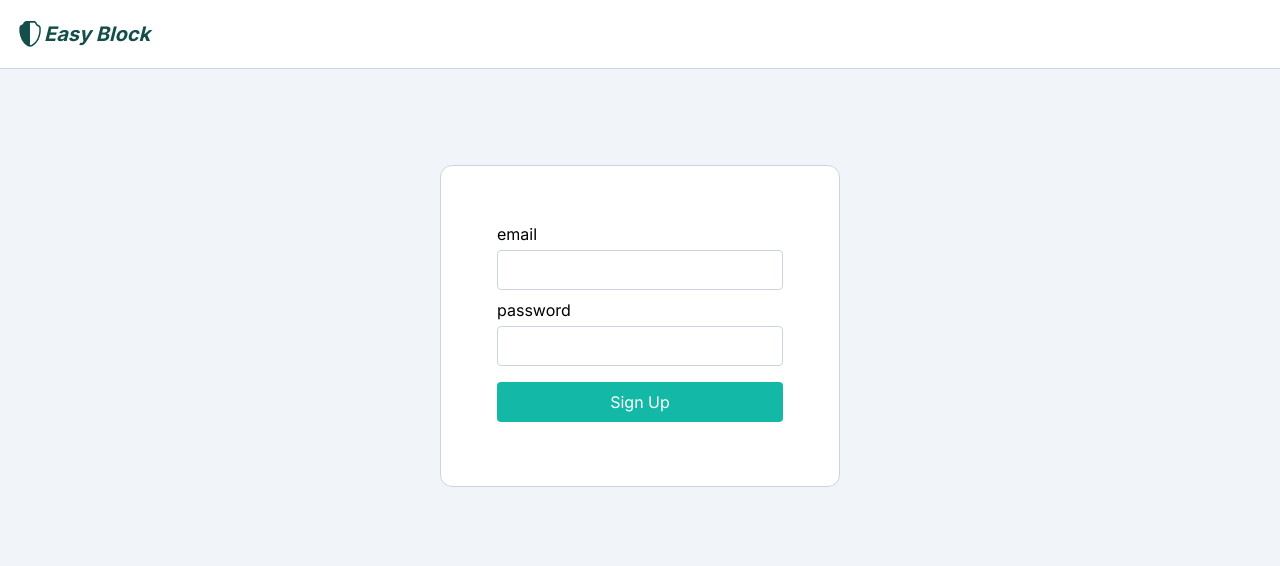
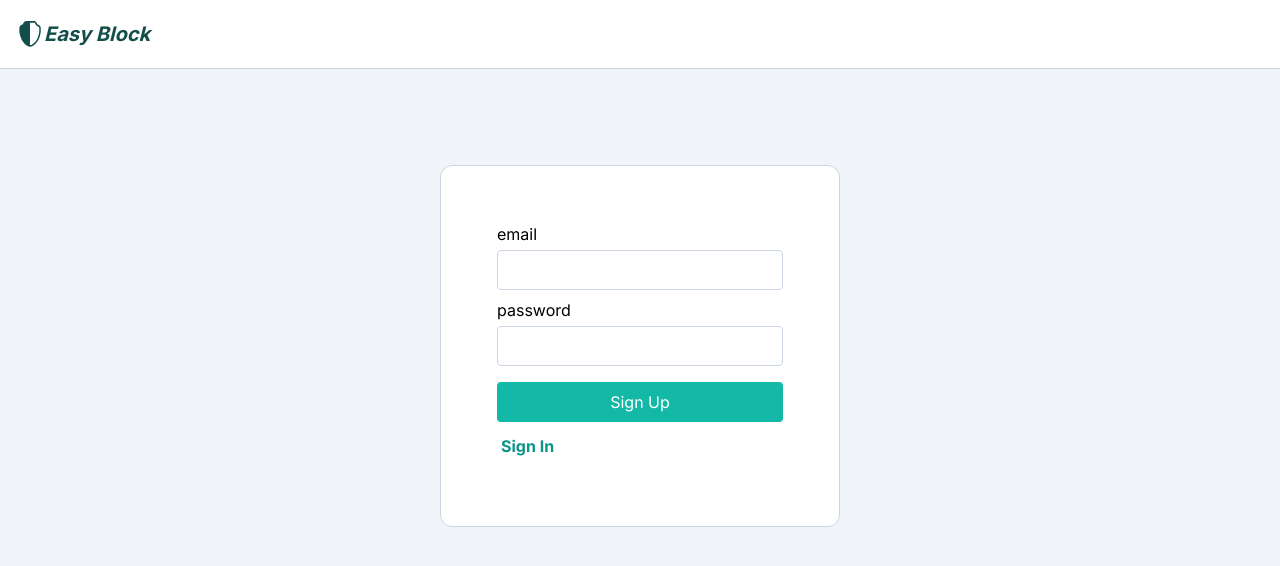
Before and after one commit to Viacheslav-ua/block-list-client, a Next.js app: page /sign-up in a window 1280 px wide. Shown: the top 566 px of the page. Built offline with nearby package versions, Linux system fonts and the light colour scheme.

Commit message:
realisation the sign up feature

```diff
--- a/package.json
+++ b/package.json
@@ -16,7 +16,8 @@
     "clsx": "^2.0.0",
     "next": "14.0.4",
     "react": "^18",
-    "react-dom": "^18"
+    "react-dom": "^18",
+    "react-hook-form": "^7.49.2"
   },
   "devDependencies": {
     "@types/node": "^20",
--- /dev/null
+++ b/src/features/auth/model/use-sign-up-form.ts
@@ -0,0 +1,23 @@
+import { authControllerSignUp } from "@/shared/api/generated";
+import { ROUTES } from "@/shared/constants/routes";
+import { useMutation } from "@tanstack/react-query";
+import { useRouter } from "next/router";
+import { useForm } from "react-hook-form";
+
+export function useSignUpForm() {
+  const router = useRouter()
+  const {register, handleSubmit} = useForm<{email: string, password: string}>();
+
+  const signUpMutation =  useMutation({
+    mutationFn: authControllerSignUp,
+    onSuccess() {
+      router.push(ROUTES.HOME);
+    },
+  });
+
+  return {
+    register,
+    handleSubmit: handleSubmit(data => signUpMutation.mutate(data)),
+    isPending: signUpMutation.isPending,
+  }
+}
--- a/src/features/auth/ui/sign-up-form.jsx
+++ /dev/null
@@ -1,12 +0,0 @@
-import { UiButton } from "@/shared/ui/ui-button";
-import { UiTextField } from "@/shared/ui/ui-text-field";
-
-export function SignUpForm() {
-  return (
-    <form className="flex flex-col gap-2">
-      <UiTextField label="email" />
-      <UiTextField className="mb-2" label="password" />
-      <UiButton variant="primary">Sign Up</UiButton>
-    </form>
-  )
-}
--- /dev/null
+++ b/src/features/auth/ui/sign-up-form.tsx
@@ -0,0 +1,21 @@
+import { ROUTES } from "@/shared/constants/routes";
+import { UiButton } from "@/shared/ui/ui-button";
+import { UiLink } from "@/shared/ui/ui-link";
+import { UiTextField } from "@/shared/ui/ui-text-field";
+import { useSignUpForm } from "../model/use-sign-up-form";
+
+export function SignUpForm() {
+
+  const {register, handleSubmit, isPending} = useSignUpForm()
+
+  return (
+    <form className="flex flex-col gap-2" onSubmit={handleSubmit}>
+
+      <UiTextField inputProps={{type: "email", ...register("email", {required: true})}} label="email" />
+      <UiTextField inputProps={{type: "password", ...register("password", {required: true})}} className="mb-2" label="password" />
+
+      <UiButton disabled={isPending} variant="primary">Sign Up</UiButton>
+      <UiLink href={ROUTES.SIGN_IN} className="font-bold">Sign In</UiLink>
+    </form>
+  )
+}
--- /dev/null
+++ b/src/shared/constants/routes.ts
@@ -0,0 +1,5 @@
+export const ROUTES = {
+  HOME: '/',
+  SIGN_UP: '/sign-up',
+  SIGN_IN: '/sign-in',
+}
```
Also changed, not shown: 1 other file (tests, documents, lock files or other folders).
